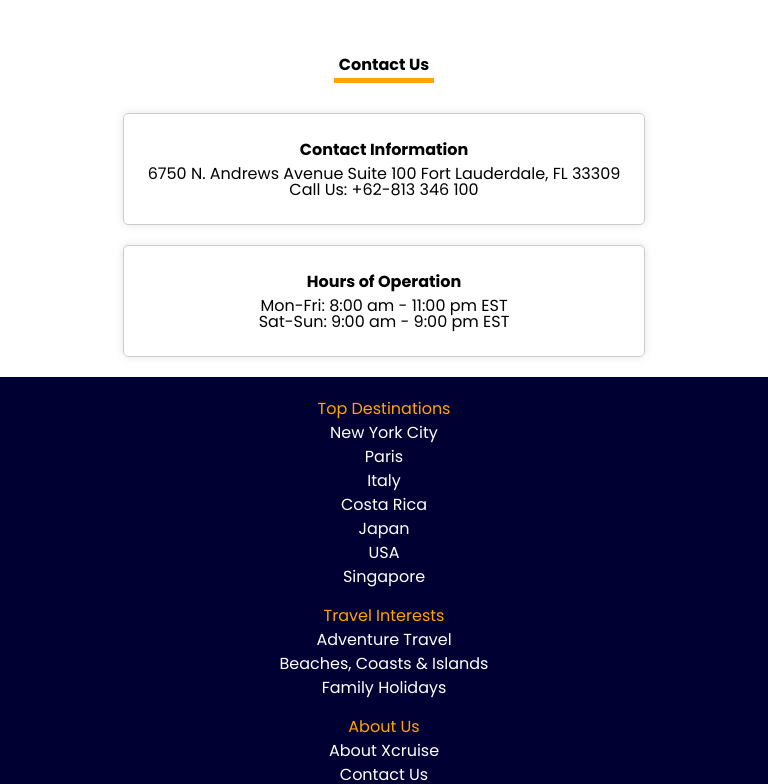
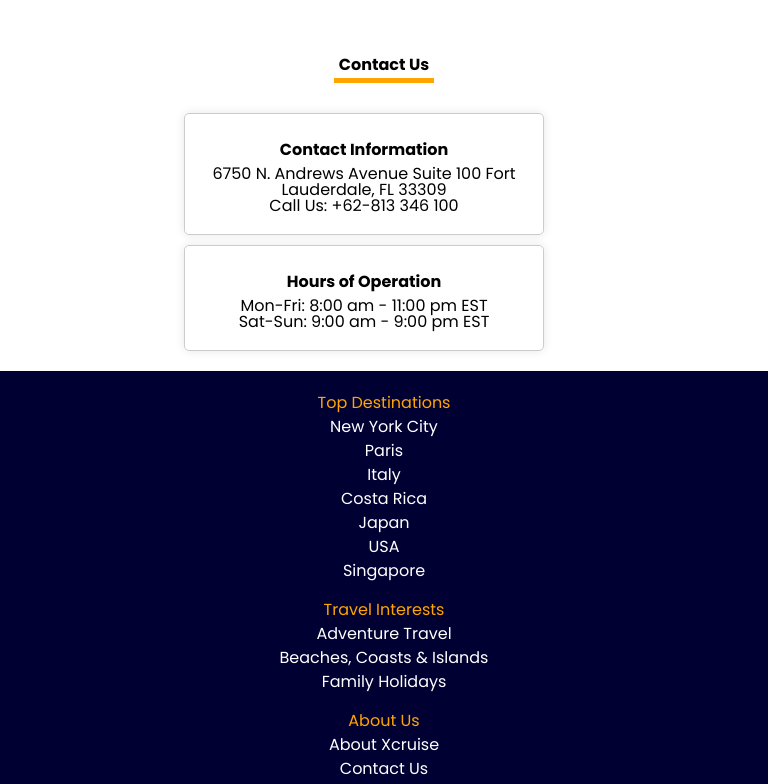
Before and after one commit to adityaamaiya/XCruise, a plain HTML site: page index.html in a window 768 px wide. Shown: the part 2341-3125 px from the top of the page. Drawn offline with Linux system fonts and the light colour scheme.

Commit message:
first commit

```diff
--- a/css/styles.css
+++ b/css/styles.css
@@ -239,6 +239,7 @@
     display: flex;
     flex-direction: column;
     align-items: center; /* Center align items horizontally */
+    justify-content: center;
 }
 
 #contact h3 {
@@ -250,21 +251,23 @@
 .contact_info {
     display: flex;
     justify-content: center; /* Center align the boxes horizontally */
-    align-items: center;
+    align-items: stretch;
     text-align: center;
     gap: 20px; /* Add some space between the boxes */
     padding: 20px; /* Optional: Adjust padding as needed */
 }
 
 .contact-box {
-
     border: 1px solid #ccc; /* Add a border to the boxes */
     padding: 20px; /* Add padding inside the boxes */
     width: 30rem; /* Adjust the width of the boxes */
-    height: 70px;
     box-shadow: 0px 0px 10px rgba(0, 0, 0, 0.1); /* Optional: Add a shadow for better visual separation */
     border-radius: 5px;
-
+    box-sizing: border-box; /* Ensure padding is included in the width */
+    word-wrap: break-word; /* Ensure long words break to the next line */
+    display: flex;
+    flex-direction: column;
+    justify-content: center;
 }
 .contact-box h4 {
     line-height: 2; /* Adjust the value to increase or decrease the line spacing */
@@ -331,13 +334,13 @@
 
     }
     .contact_info {
-        display: flex;
-        justify-content: center; /* Center align the boxes horizontally */
-        flex-direction: column;
-        align-items: center;
-        text-align: center;
-        gap: 20px; /* Add some space between the boxes */
-        padding: 20px; /* Optional: Adjust padding as needed */
+        flex-direction: column; /* Stack the boxes vertically on smaller screens */
+        gap: 10px; /* Adjust gap for vertical stacking */
+    }
+
+    .contact-box {
+        width: 90%; /* Make the boxes take 90% of the screen width */
+        max-width: 400px; /* Optionally, set a max-width */
     }
     .main_footer{
         display: flex;
@@ -353,15 +356,7 @@
         gap: 15px;
 
     }
-    .contact_info {
-        display: flex;
-        justify-content: center; /* Center align the boxes horizontally */
-        align-items: center;
-        flex-direction: column;
-        text-align: center;
-        gap: 20px; /* Add some space between the boxes */
-        padding: 20px; /* Optional: Adjust padding as needed */
-    }
+
     .heading p{
         text-align: center;
     }
@@ -402,13 +397,13 @@
         gap: 10px;
     }
     .contact_info {
-        display: flex;
-        justify-content: center; /* Center align the boxes horizontally */
-        flex-direction: column;
-        align-items: center;
-        text-align: center;
-        gap: 20px; /* Add some space between the boxes */
-        padding: 20px; /* Optional: Adjust padding as needed */
+        flex-direction: column; /* Stack the boxes vertically on smaller screens */
+        gap: 10px; /* Adjust gap for vertical stacking */
+    }
+
+    .contact-box {
+        width: 90%; /* Make the boxes take 90% of the screen width */
+        max-width: 400px; /* Optionally, set a max-width */
     }
     .main_footer{
         display: flex;
```
